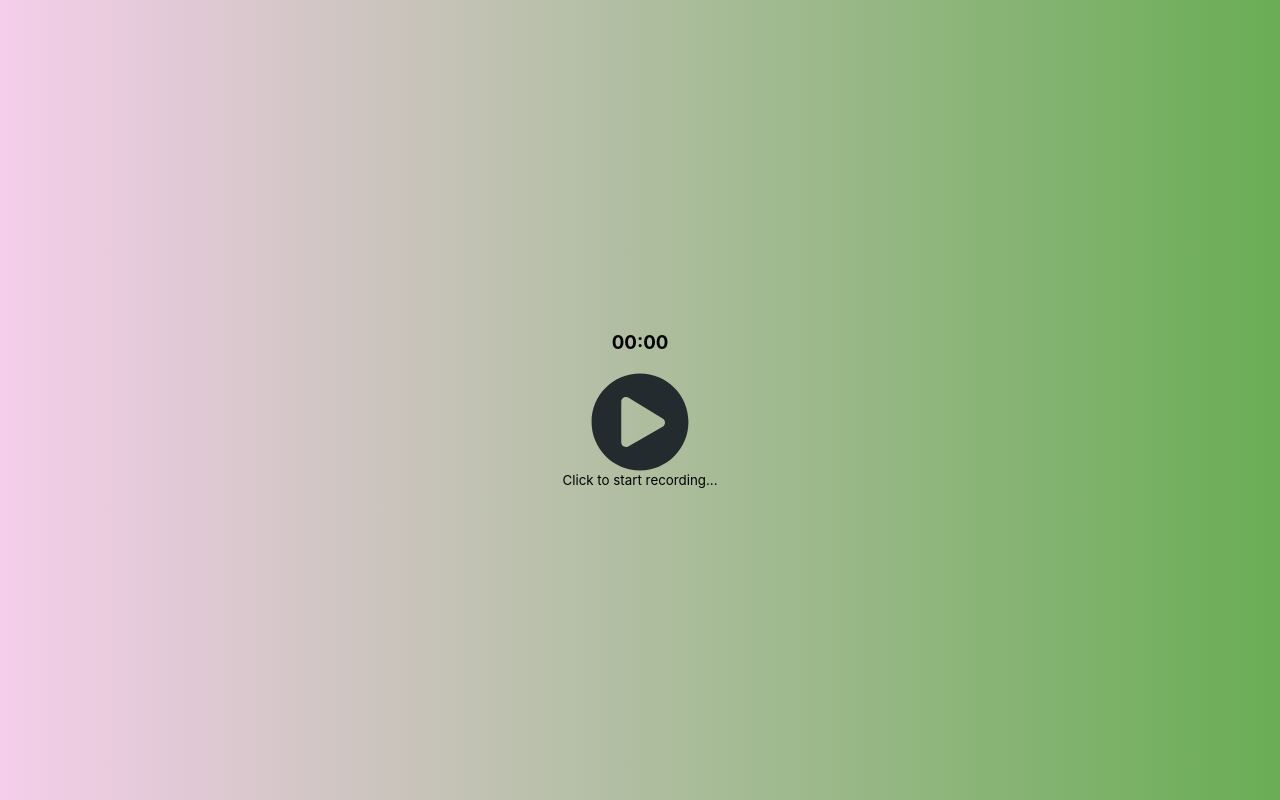
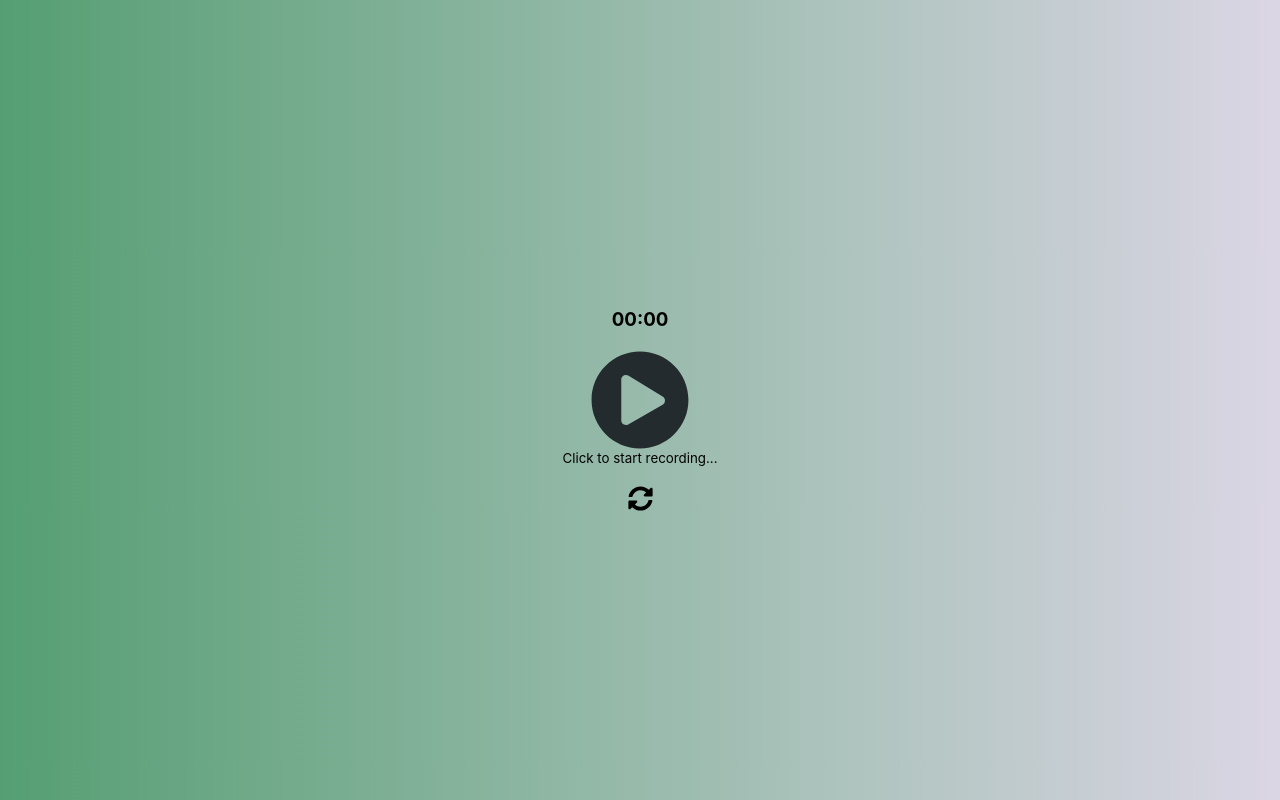
Before and after one commit to aakritsubedi/screen-recorder, a Next.js app in the folder client/: page / in a window 1280 px wide. Built offline with nearby package versions, Linux system fonts and the light colour scheme.

Commit message:
Add Change background functionality

```diff
--- a/client/pages/index.js
+++ b/client/pages/index.js
@@ -1,5 +1,5 @@
 import styles from "../styles/Home.module.css";
-import { FaPlayCircle, FaPause } from "react-icons/fa";
+import { FaPlayCircle, FaPause, FaSyncAlt } from "react-icons/fa";
 import Controls from "../src/components/Controls";
 import ScreenFeed from "../src/components/ScreenFeed";
 import CameraFeed from "../src/components/CameraFeed";
@@ -25,7 +25,7 @@ export default function Home() {
   const [recordingState, setRecordingState] = useState("NO_RECORDING");
   const [timer, setTimer] = useState(0);
 
-  useEffect(() => {
+  const setBgColor = () => {
     const color1 = randomColorGenerator();
     const color2 = randomColorGenerator();
 
@@ -33,6 +33,10 @@ export default function Home() {
       color1: color1,
       color2: color2,
     });
+  }
+
+  useEffect(() => {
+    setBgColor();
   }, []);
 
   useEffect(() => {
@@ -236,6 +240,8 @@ export default function Home() {
               title="Start Recording"
             />
             <small>Click to start recording...</small>
+            <br />
+            <FaSyncAlt size="25" onClick={setBgColor} title="Change Background Color" />
           </>
         )}
 
@@ -248,6 +254,8 @@ export default function Home() {
               title="Recording Paused"
             />
             <small>Click to resume recording...</small>
+            <br />
+            <FaSyncAlt size="25" onClick={setBgColor} title="Change Background Color" />
           </>
         )}
 
--- a/client/styles/Home.module.css
+++ b/client/styles/Home.module.css
@@ -1,6 +1,5 @@
 .container {
   padding: 0;
-  /* background-image: linear-gradient(to right, rgba(255,0,0,0), rgba(255,0,0,1)); */
 }
 
 .main {
```
Also changed, not shown: 1 other file (tests, documents, lock files or other folders).
